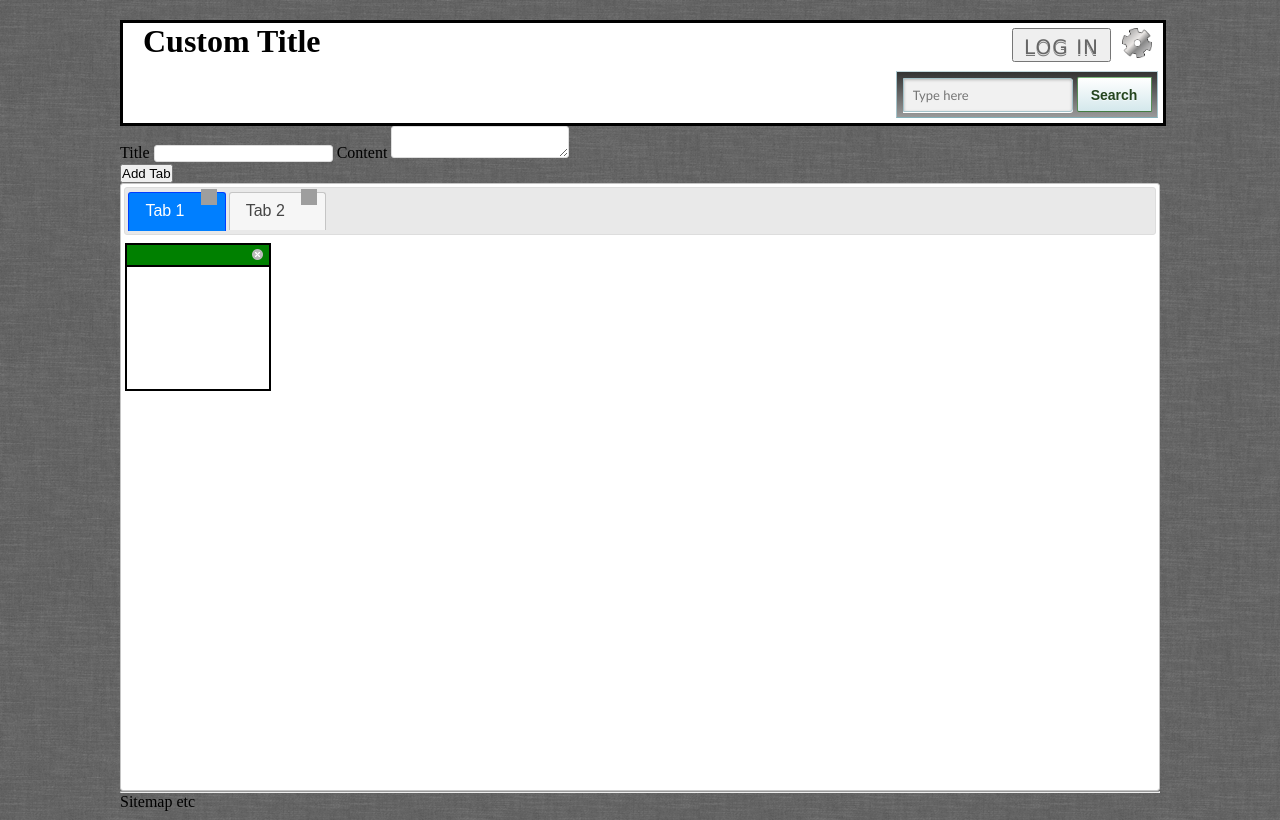
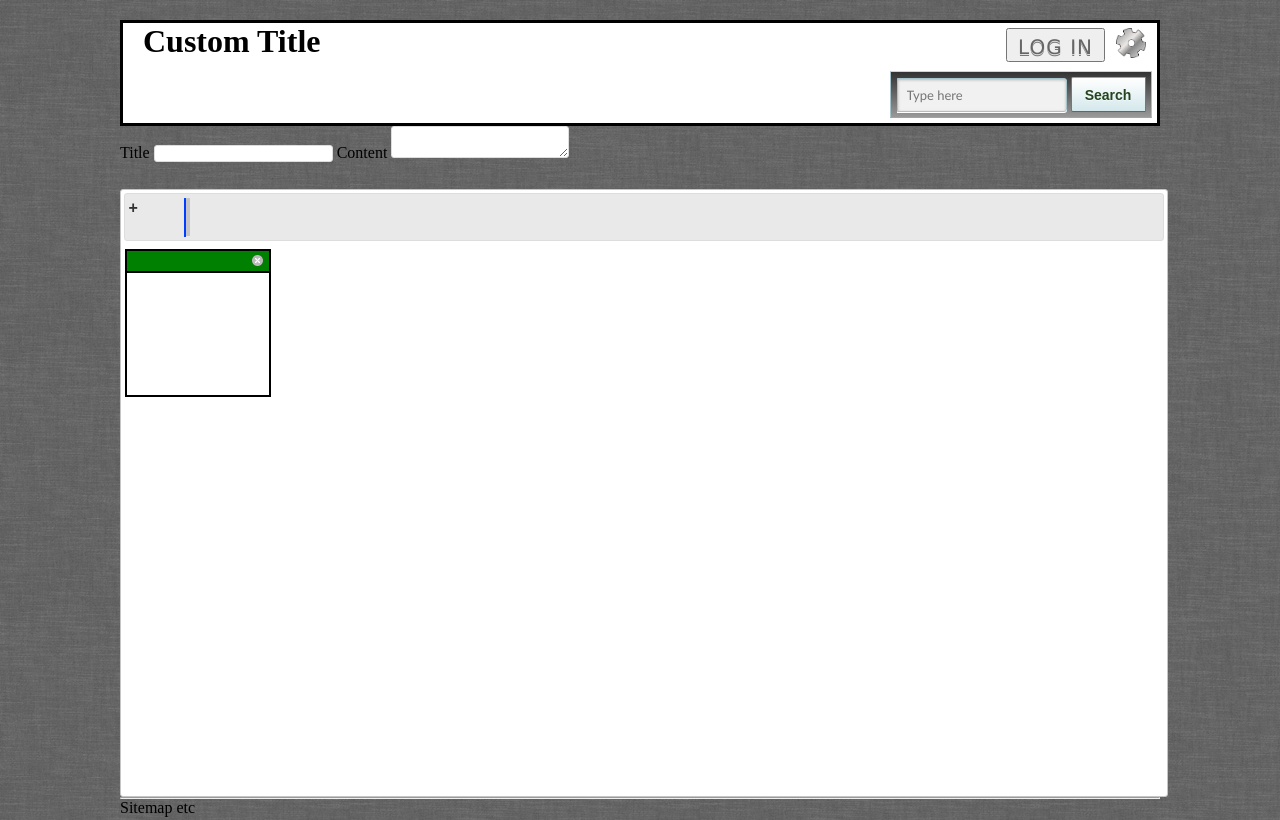
Before and after one commit to MRBrown-VIU/310project, a PHP site: page / in a window 1280 px wide. Run offline with PHP 8.4, Linux system fonts and the light colour scheme; some libraries are stand-ins or nearby versions; grey boxes are pictures that could not be loaded.

Commit message:
tab system, other minor stuff

```diff
--- a/css/header.css
+++ b/css/header.css
@@ -1,6 +1,5 @@
 #header {
     position: relative;
-    width: 100%;
     height: 100px;
     border: 3px solid black;
     background-color: white;
--- a/css/navbar.css
+++ b/css/navbar.css
@@ -10,6 +10,7 @@ list-style:none;
 /* it's position relative so that position absolute */
 /* can be used in submenu */
 #nav li {
+		z-index: 999;
     float:left;
     display:block;
     width:40px;
@@ -50,9 +51,10 @@ list-style:none;
     }
 
     #nav ul li {
-        width:50px;
+        width:130px;
         float:left;
-        border-top:1px solid #333;
+        border:1px solid #333;
+        border-top:0;
     }
 
     /* display block will make the link fill the whole area of LI */
--- a/css/tabs.css
+++ b/css/tabs.css
@@ -1,8 +1,18 @@
-#tabs { position:relative; margin:0; height:100%; }
+#tabs { position:relative; margin:0; height:100%; width:100%; margin-top:25px; }
 
 /* Prevents widget parent container from extending too far down */
 .ui-tabs-panel { position:absolute; bottom:0; right:0; height:100%; width:100%; margin:0 !important; padding:0 !important; }
 
-#tabs li .ui-icon-close { float:left; margin-right:0.5em !important; }       /* Stop close button on tabs from wrapping */
-.ui-tabs-nav {height:43px !important; }                                      /* Stop tab nav panel from resizing when tabs are moved */
-.ui-tabs-nav, .ui-state-default { z-index:99; }                              /* Make sure tabs are always on top */
+#tabs li .ui-icon-close { position:absolute; top:0; right:0; margin-right:0 !important; }    /* Stop close button on tabs from wrapping */
+.ui-tabs-nav { height:43px !important; }                                                     /* Stop tab nav panel from resizing when tabs are moved */
+.ui-tabs-nav, .ui-state-default { z-index:99; }                                              /* Make sure tabs are always on top */
+
+#tabs li { width:0; overflow:hidden; max-width:170px; }
+
+#tabs a { width:100%; }
+
+.ui-tabs-nav li { position:relative; margin:1px 0 0 0 !important; }
+
+.ui-state-disabled, .ui-widget-content .ui-state-disabled, .ui-widget-header .ui-state-disabled { opacity:1 !important; }
+
+#add_tab_button { width:56px !important; }
--- a/index.html
+++ b/index.html
@@ -52,6 +52,7 @@
                     <li><a href="#">
                         <img src="img/gear.png" alt="settings" width=30px height=30px /></a>
                         <ul class="subnav">
+                        		<li style="border-top:0; border-right:0; border-left:0; height:0;"></li>
                             <li id ="settings"><a href="#">Settings</a></li>
                             <li id ="background"><a href="#">Background</a></li>
                         </ul>
@@ -63,7 +64,7 @@
                 <button id="loginHeader" type="submit">Log In</button>
                 <form id="loginMenu">
                        <fieldset id="inputs">
-                        <input id="username" type="text placeholder="Username" autofocus required>
+                        <input id="username" type="text" placeholder="Username" autofocus required>
                         <input id="password" type="password" placeholder="Password" required>
                     </fieldset>
                     <fieldset id="actions">
@@ -91,7 +92,7 @@
               </fieldset>
             </form>
           </div>
-          <button id="add_tab">Add Tab</button>
+          <!-- <button id="add_tab">Add Tab</button> -->
 
           <!-- tabs container -->
           <div id="tabs">
@@ -99,8 +100,11 @@
 
             <!-- tabs list -->
             <ul>
-              <li><a href="#tabs-1">Tab 1</a> <span class="ui-icon ui-icon-close" role="presentation">Remove Tab</span></li>
-              <li><a href="#tabs-2">Tab 2</a> <span class="ui-icon ui-icon-close" role="presentation">Remove Tab</span></li>
+              <!-- <li id="add_tab_tab" class="ui-state-disabled" style="text-align:center;"><button id="add_tab">+</button></li> -->
+              <li id="add_tab_button" class="ui-state-disabled"><span id="add_tab">+</span></li>
+              <li><a href="#tabs-1">Home</a> <span class="ui-icon ui-icon-close" role="presentation">Remove Tab</span></li>
+              <li><a href="#tabs-2">Work</a> <span class="ui-icon ui-icon-close" role="presentation">Remove Tab</span></li>
+              <li><a href="#tabs-3">School</a> <span class="ui-icon ui-icon-close" role="presentation">Remove Tab</span></li>
             </ul>
 
             <!-- widget bumper -->
@@ -128,6 +132,8 @@
 
             </div>
 
+          <div id="tabs-3"></div>
+
           </div>
           </div>
 
--- a/js/tabs.js
+++ b/js/tabs.js
@@ -2,9 +2,8 @@ $(function() {
   var tabTitle = $( "#tab_title" ),
     tabContent = $( "#tab_content" ),
     tabTemplate = "<li><a href='#{href}'>#{label}</a> <span class='ui-icon ui-icon-close' role='presentation'>Remove Tab</span></li>",
-    tabCounter = 2;
+    tabCounter = $("#tabs li").length;
 
-  // var tabs = $( "#tabs" ).tabs();
   var tabs = $( "#tabs" ).tabs({
     beforeLoad: function( event, ui ) {
       ui.jqXHR.error(function() {
@@ -15,6 +14,7 @@ $(function() {
 
   // make sortable
   tabs.find( ".ui-tabs-nav" ).sortable({
+    items: "li:not(.ui-state-disabled)",
     axis: "x",
     stop: function() {
       tabs.tabs( "refresh" );
@@ -56,6 +56,7 @@ $(function() {
 
     tabs.find( ".ui-tabs-nav" ).append( li );
     tabs.append( "<div id='" + id + "'><p>" + tabContentHtml + "</p></div>" );
+    resizeTabs();
     tabs.tabs( "refresh" );
     tabCounter++;
   }
@@ -71,7 +72,24 @@ $(function() {
   tabs.delegate( "span.ui-icon-close", "click", function() {
     var panelId = $( this ).closest( "li" ).remove().attr( "aria-controls" );
     $( "#" + panelId ).remove();
+    resizeTabs();
     tabs.tabs( "refresh" );
   });
 
+  //resize tabs
+  function resizeTabs() {
+	  var num_tabs = ($("#tabs li").length) - 1; /* num of tabs minus 1 for the add tab button */
+    var panel_width_offset = (2 * num_tabs) + 8; /* 8px allowance */
+    var panel_width = ($(".ui-tabs-nav").innerWidth()) - panel_width_offset - 56; /* panel width minus add tab button */
+    var tab_width = (panel_width/num_tabs);
+
+    $("#tabs li").width(tab_width+'px');
+
+  }
+
+  $(window).load(function() {
+    resizeTabs();
+    $("#header").width(($("#tabs").innerWidth())-4); // i dont understand why this is necessary but i should probably put it somewhere else
+  });
+
 });
```
